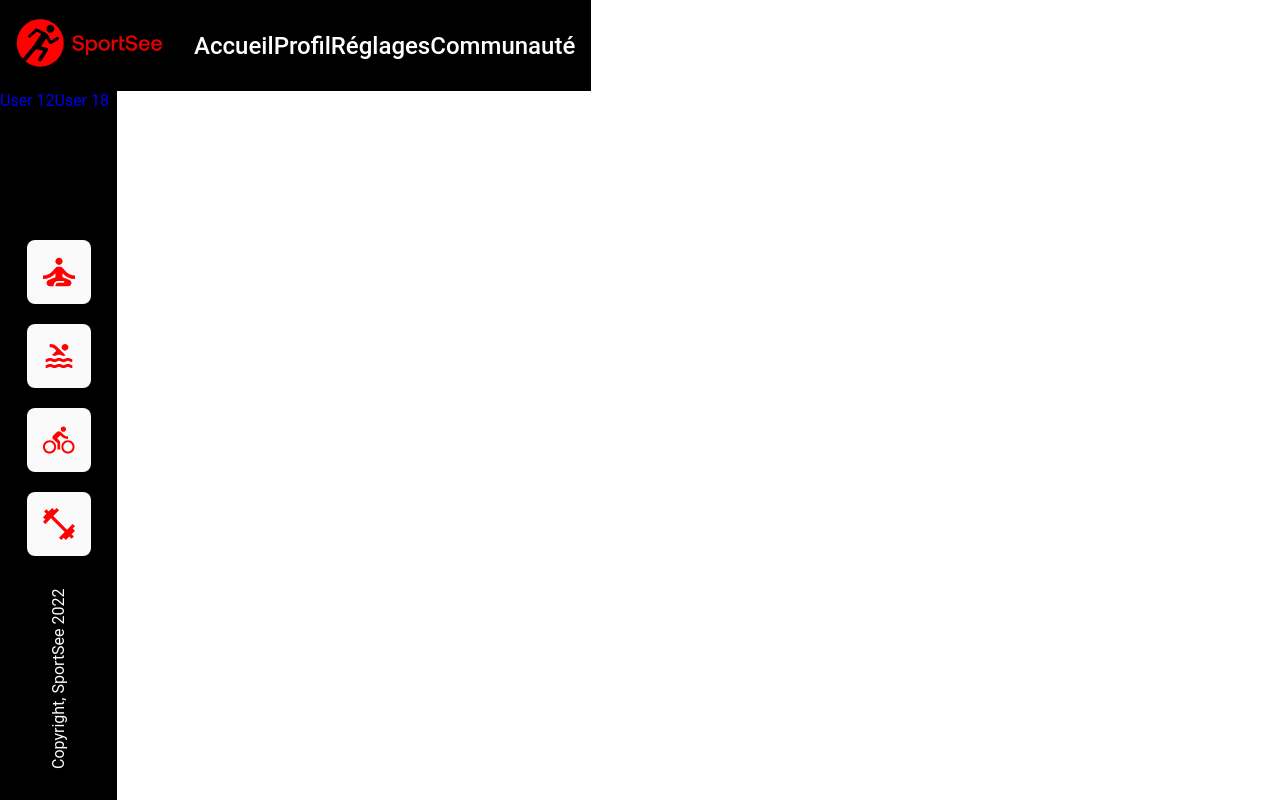
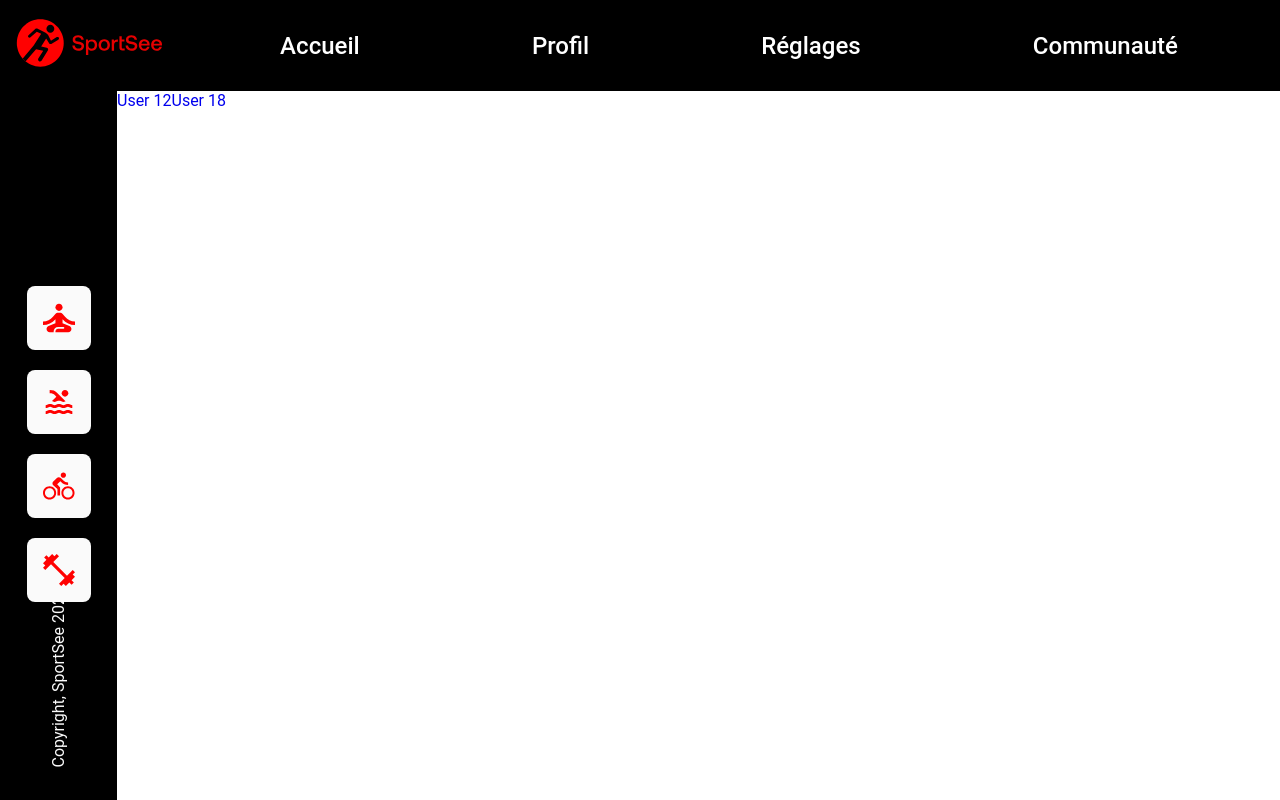
Before and after one commit to ebz8/ElodieBoinZanchi_12_050222-, a React (Create React App) app in the folder my-app/: page / in a window 1280 px wide. Built offline with nearby package versions, Linux system fonts and the light colour scheme.

Commit message:
cleaner css for flex layout

```diff
--- a/my-app/src/App.scss
+++ b/my-app/src/App.scss
@@ -1,3 +1,5 @@
+@import './variables.scss';
+
 //
 // resets
 //
@@ -6,11 +8,28 @@
   box-sizing: border-box;
 }
 
+// .App {
+//   display: flex;
+//   flex-flow: row wrap;
+//   font-family: Roboto;
+//   position: relative;
+//   width: 100%;
+//   height: 100%;
+//   min-height: 100vh;
+// }
+
 .App {
-  display: flex;
-  flex-flow: row wrap;
+  display: grid;
+  grid-template-columns: repeat(11, 1fr);
+  grid-template-rows: rem(91) 1fr;
+  grid-template-areas:
+    "hd hd hd hd hd hd hd hd hd hd hd"
+    "nav main main main main main main main main main main";
   font-family: Roboto;
-  position: relative;
+  width: 100%;
+  min-height: 100vh;
+  height: 100%;
+
 }
 
 h1, h2, h3, h4, h5, p{
--- a/my-app/src/components/Dashboard/Dashboard.scss
+++ b/my-app/src/components/Dashboard/Dashboard.scss
@@ -1,13 +1,11 @@
 @import '../../variables.scss';
 
 .dashboard {
-    width: 100%;
-    // min-width: 1023px;
-    margin-left: rem(91);
-    padding: rem(30) rem(80);
+    grid-area: main;
+    padding: rem(30) rem(50);
     flex: 1 0 auto;
     @media screen and (max-width: 1023px) {
-        padding: 1rem 3rem;
+        padding: 1rem 2rem;
     }
 
     .user-stats-container {
--- a/my-app/src/components/HorizontalNav/HorizontalNav.scss
+++ b/my-app/src/components/HorizontalNav/HorizontalNav.scss
@@ -1,10 +1,11 @@
 @import '../../variables.scss';
 
 .horizontal-nav {
+    grid-area: hd;
     display: flex;
     justify-content: space-between;
     align-items: center;
-    flex: 1 0 auto;
+    // flex: 1 0 auto;
     width: 100%;
     height: rem(91);
     padding: 1rem;
--- a/my-app/src/components/VerticalNav/VerticalNav.js
+++ b/my-app/src/components/VerticalNav/VerticalNav.js
@@ -13,7 +13,7 @@ export default function VerticalNav() {
         <NavIcon icon="bodybuilding"/>
       </ul>
 
-      <span>Copyright, SportSee {new Date().getFullYear()}</span>
+      <p>Copyright, SportSee {new Date().getFullYear()}</p>
     </aside>
   )
 }
--- a/my-app/src/components/VerticalNav/VerticalNav.scss
+++ b/my-app/src/components/VerticalNav/VerticalNav.scss
@@ -3,8 +3,8 @@
 $barWidth : rem(117);
 
 .vertical-nav {
-    z-index: -1;
-    position: fixed;
+    position: relative;
+    grid-area: nav;
     top:0;
     bottom: 0;
     display: flex;
@@ -22,12 +22,11 @@ $barWidth : rem(117);
         gap: 1rem;
     }
 
-    span {
-        display: block;
-        width: 100%;
+    p {
         position: absolute;
-        bottom: rem(80);
-        white-space: nowrap;
-        transform: rotate(-90deg);
+        bottom: 2rem;
+        writing-mode: vertical-rl;
+        transform: rotate(180deg);
+        justify-self: flex-end;
     }
 }
--- a/my-app/src/pages/home/home.js
+++ b/my-app/src/pages/home/home.js
@@ -7,14 +7,14 @@ import { NavLink } from 'react-router-dom'
 
 export default function Home() {
   return (
-    <div>
+    <>
       <HorizontalNav />
       <VerticalNav />
       {/* fake navigation just for testing */}
-      <div className="testnavigation">
+      <main className="testnavigation">
         <NavLink to="/user/12">User 12</NavLink>
         <NavLink to="/user/18">User 18</NavLink>
-      </div>
-    </div>
+      </main>
+    </>
   )
 }
```
